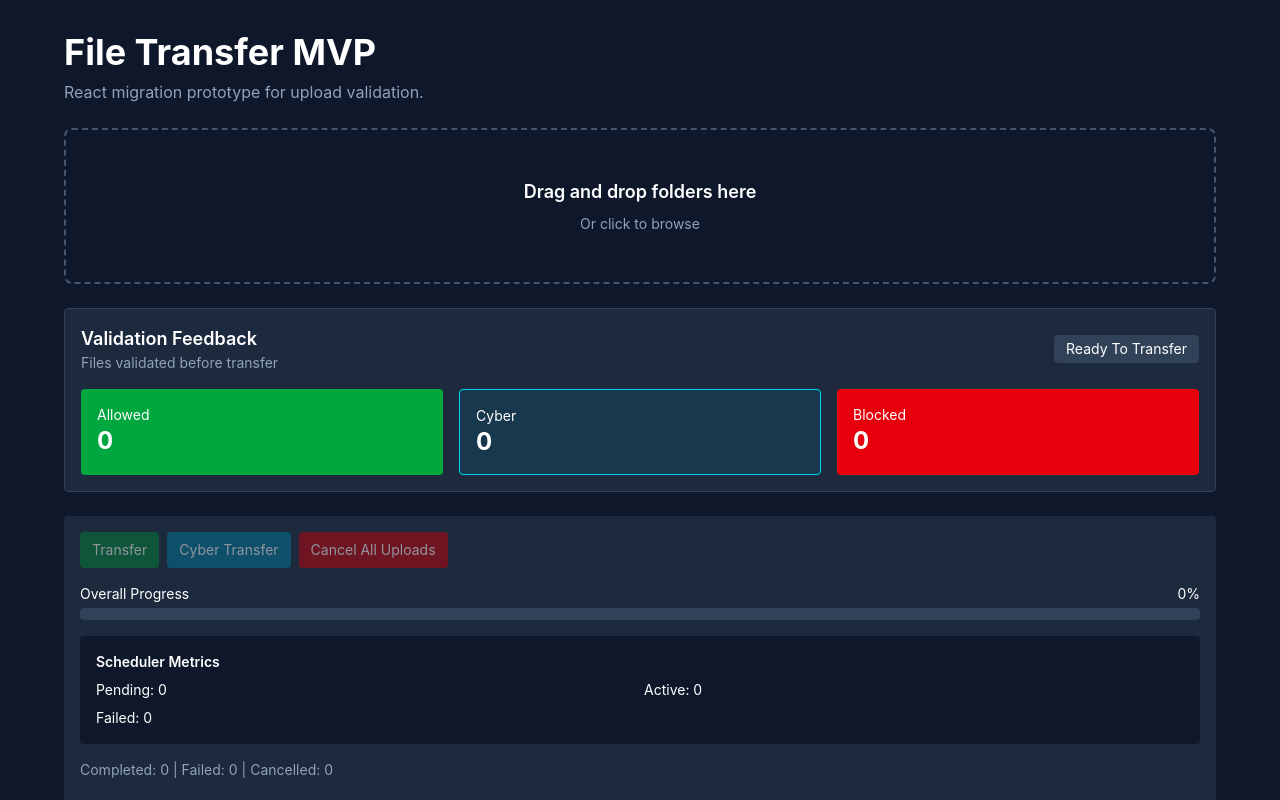
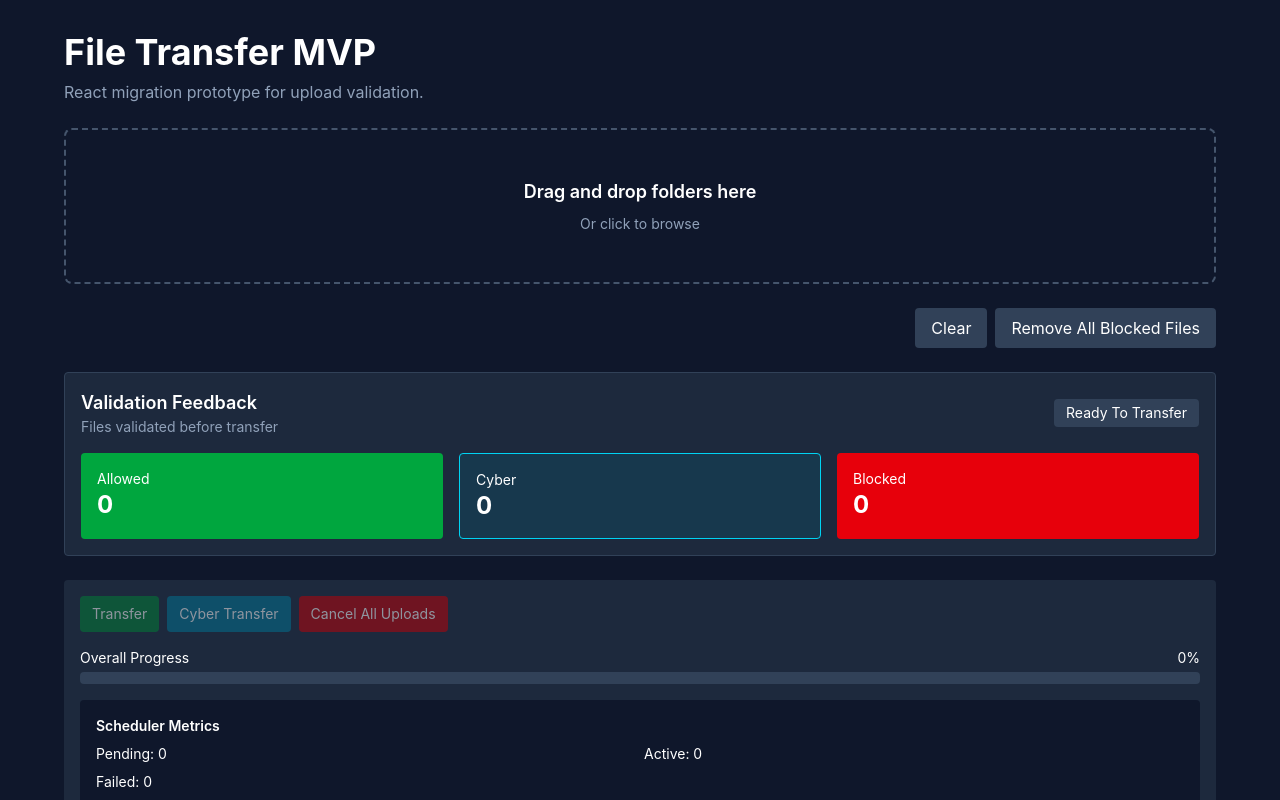
Before and after one commit to VictorMangs/dropbox, a React (Vite) app: page / in a window 1280 px wide. Shown: the top 800 px of the page. Built offline with nearby package versions, Linux system fonts and the light colour scheme.

Commit message:
Layout fine tuning

```diff
--- a/src/App.tsx
+++ b/src/App.tsx
@@ -96,14 +96,6 @@ function App() {
 
         <Dropzone />
 
-        <ValidationSummary uploadQueue={uploadQueue} />
-
-        <UploadQueue />
-
-        {loading && (
-          <div className="rounded bg-blue-600 p-4">Uploading files...</div>
-        )}
-
         <div className="flex justify-end gap-2">
           <button
             onClick={clearFiles}
@@ -120,6 +112,15 @@ function App() {
           </button>
         </div>
 
+        <ValidationSummary uploadQueue={uploadQueue} />
+
+        <UploadQueue />
+
+
+        {loading && (
+          <div className="rounded bg-blue-600 p-4">Uploading files...</div>
+        )}
+
         <FileTree tree={tree} />
       </div>
     </div>
```
